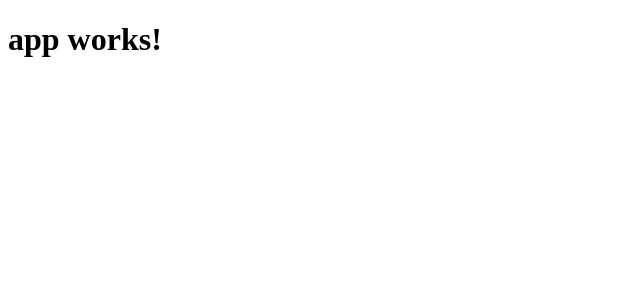
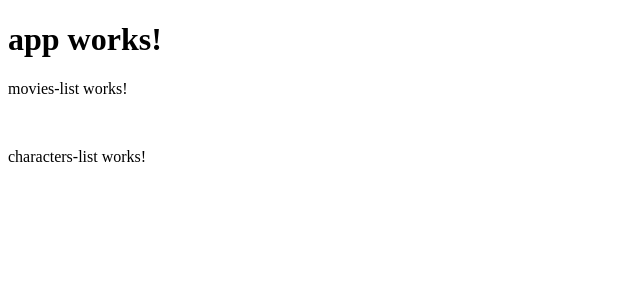
Before and after one commit to Tomvictor/Angular2-Learning, an Angular app in the folder ng-routing/: page / in a window 1280 px wide. Shown: the top 300 px of the page, without its empty margins (0-640 px from the left). Built offline with nearby package versions, Linux system fonts and the light colour scheme.

Commit message:
All components working

```diff
--- a/ng-routing/src/app/app.component.html
+++ b/ng-routing/src/app/app.component.html
@@ -1,3 +1,7 @@
 <h1>
   {{title}}
 </h1>
+<div>
+  <app-movies-list></app-movies-list> <br>
+  <app-characters-list></app-characters-list>
+</div>
--- a/ng-routing/src/app/app.module.ts
+++ b/ng-routing/src/app/app.module.ts
@@ -5,11 +5,13 @@ import { HttpModule } from '@angular/http';
 
 import { AppComponent } from './app.component';
 import { MoviesListComponent } from './components/movies-list/movies-list.component';
+import { CharactersListComponent } from './components/characters-list/characters-list.component';
 
 @NgModule({
   declarations: [
     AppComponent,
-    MoviesListComponent
+    MoviesListComponent,
+    CharactersListComponent
   ],
   imports: [
     BrowserModule,
--- /dev/null
+++ b/ng-routing/src/app/components/characters-list/characters-list.component.html
@@ -0,0 +1,3 @@
+<p>
+  characters-list works!
+</p>
--- /dev/null
+++ b/ng-routing/src/app/components/characters-list/characters-list.component.ts
@@ -0,0 +1,15 @@
+import { Component, OnInit } from '@angular/core';
+
+@Component({
+  selector: 'app-characters-list',
+  templateUrl: './characters-list.component.html',
+  styleUrls: ['./characters-list.component.css']
+})
+export class CharactersListComponent implements OnInit {
+
+  constructor() { }
+
+  ngOnInit() {
+  }
+
+}
```
Also changed, not shown: ng-routing/src/app/components/characters-list/characters-list.component.css (added), 1 other file (tests, documents, lock files or other folders).
